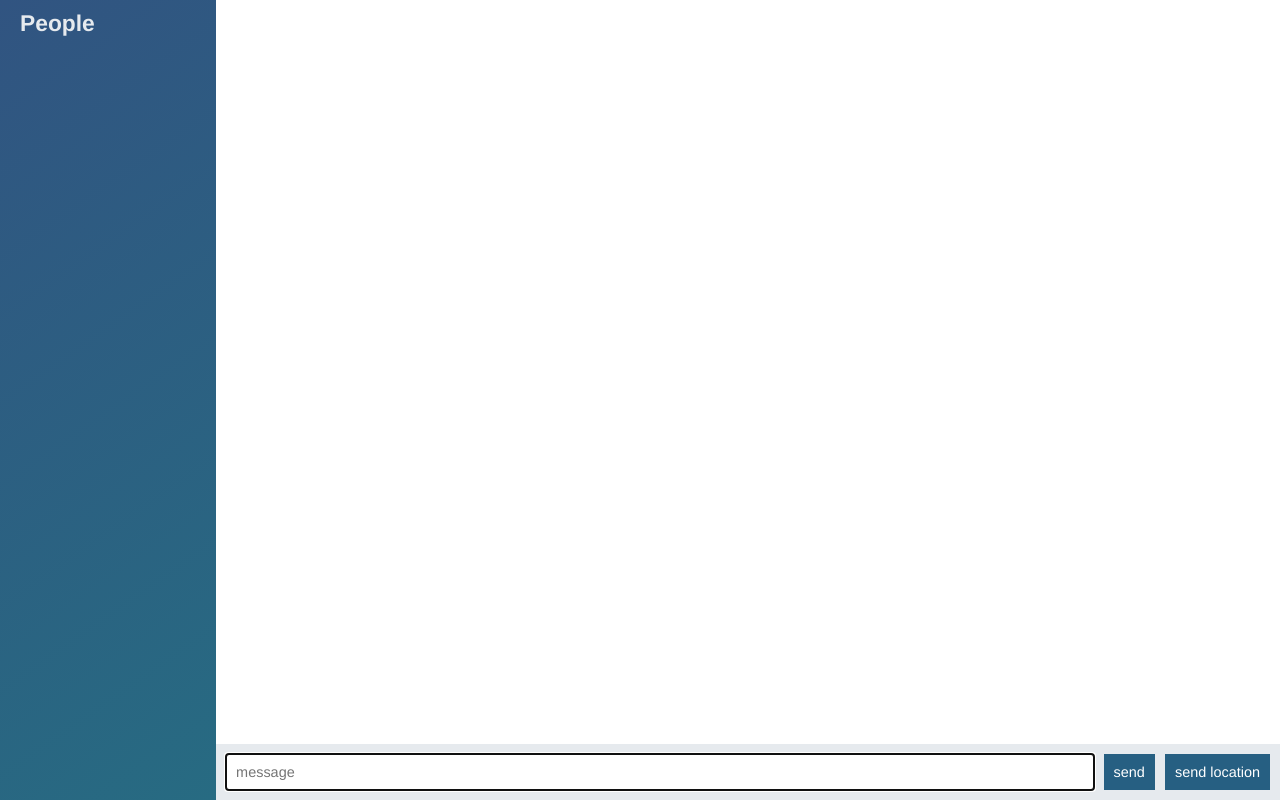
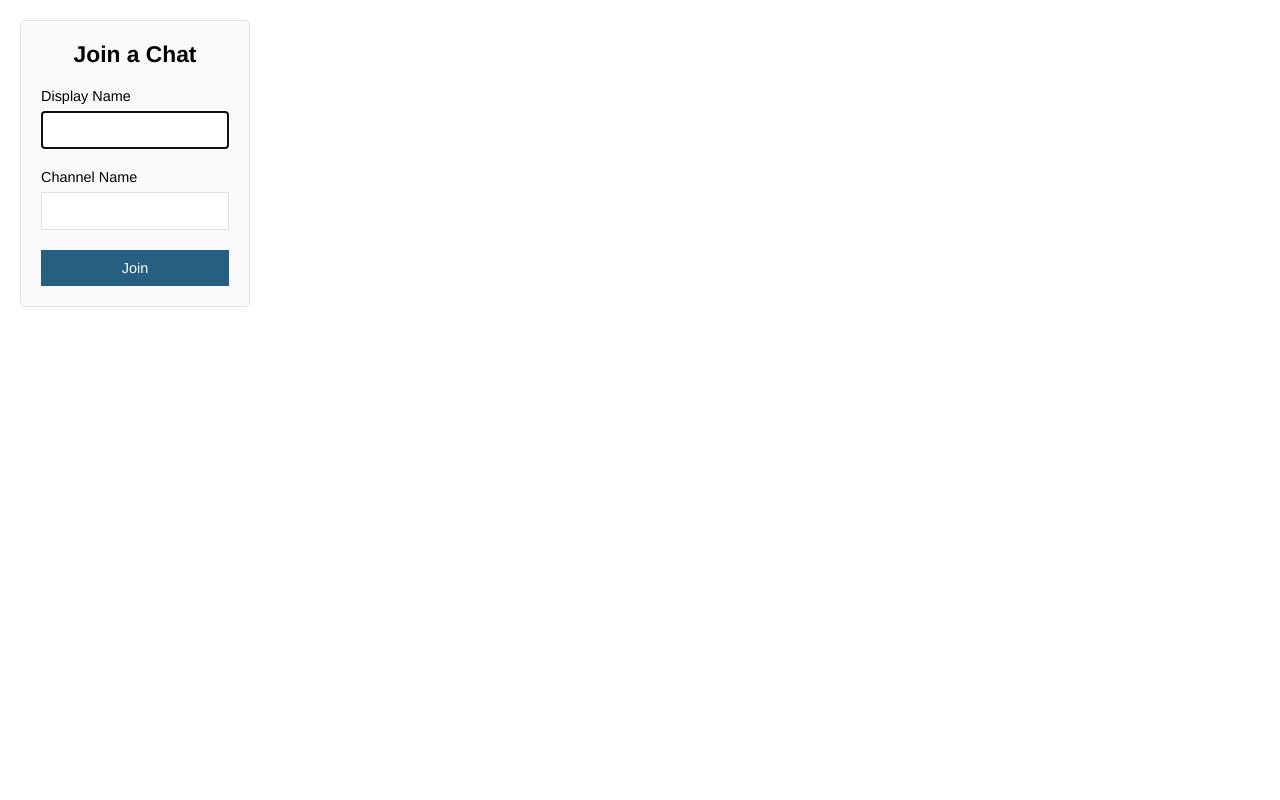
Before and after one commit to Sumanta1985/Node-course-2-chat-app, a website: page public/index.html in a window 1280 px wide. Drawn offline with nearby package versions, Linux system fonts and the light colour scheme; no server answers.

Commit message:
join page

```diff
--- a/public/index.html
+++ b/public/index.html
@@ -1,55 +1,32 @@
 <!DOCTYPE html>
+<html>
 
-<html>
 <head>
   <meta charset="utf-8">
+  <title>Join | Chat App </title>
+  <meta name="viewport" content="width=device-width, initial-scale=1, user-scalable=no">
   <link rel='stylesheet' href='/css/styles.css'>
 </head>
-<body class='chat'>
-  <div class='chat__sidebar'>
-    <h3>People</h3>
-    <div id='users'></div>
+
+<body class="centerd-form">
+  <div class="centered-form__form">
+    <form action="/chat.html">
+      <div class="form-field">
+        <h3>Join a Chat</h3>
+      </div>
+      <div class="form-field">
+        <label>Display Name</label>
+        <input name="name" type="text" autofocus/>
+      </div>
+      <div class="form-field">
+        <label>Channel Name</label>
+        <input name="name" type="text" autofocus/>
+      </div>
+      <div class="form-field">
+        <button>Join</button>
+      </div>
+    </form>
   </div>
-
-  <div class="chat__main">
-    <ol id="messages" class='chat__messages'></ol>
-    <div class='chat__footer'>
-      <form id="message-form">
-        <input name="message" type="text" placeholder="message" autofocus autocomplete="off"/>
-        <button>send</button>
-      </form>
-      <button id="send-location">send location</button>
-    </div>
-  </div>
-
-  <script id="message-template" type='text/template'>
-    <li class='message'>
-      <div class='message__title'>
-        <h4>{{from}}</h4> <span> {{createdAt}}</span>
-      </div>
-      <div class='message__body'>
-        <p>{{text}}</p>
-      </div>
-    </li>
-  </script>
-
-  <script id="location-template" type='text/template'>
-    <li class='message'>
-      <div class='message__title'>
-        <h4>{{from}}</h4> <span> {{createdAt}}</span>
-      </div>
-      <div class='message__body'>
-        <a href="{{url}}" target="_blank">My current location </a>
-      </div>
-    </li>
-  </script>
-
-  <script src='/socket.io/socket.io.js'></script>
-  <script src='/lib/jquery-3.3.1.min.js'></script>
-  <script src='/lib/moment.js'></script>
-  <script src='/lib/mustache.js'></script>
-  <script src='/js/index.js'></script>
-
 </body>
 
 </html>
```
Also changed, not shown: public/chat.html (added, +57 -0 lines), public/js/chat.js (renamed from public/js/index.js).
